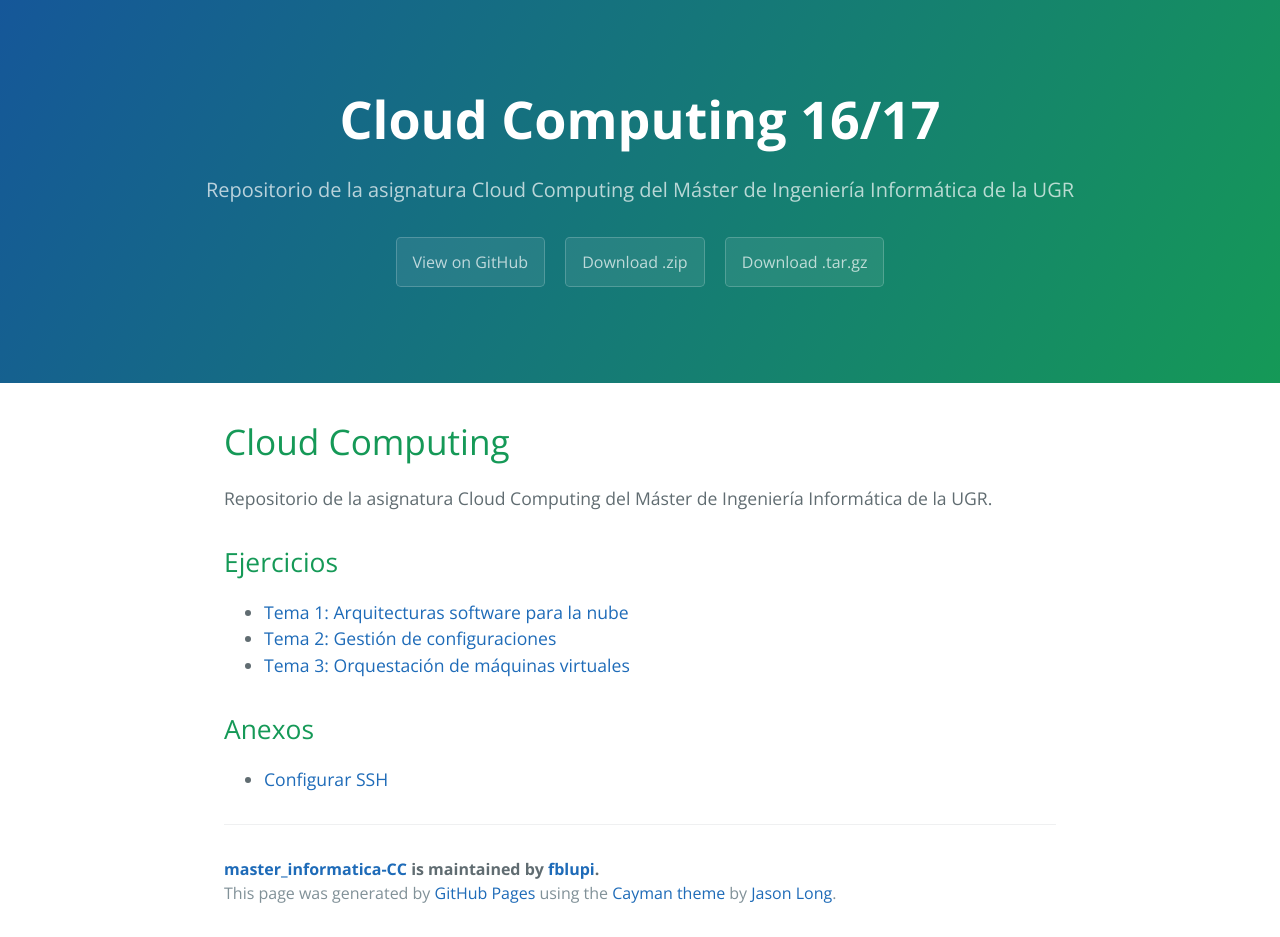
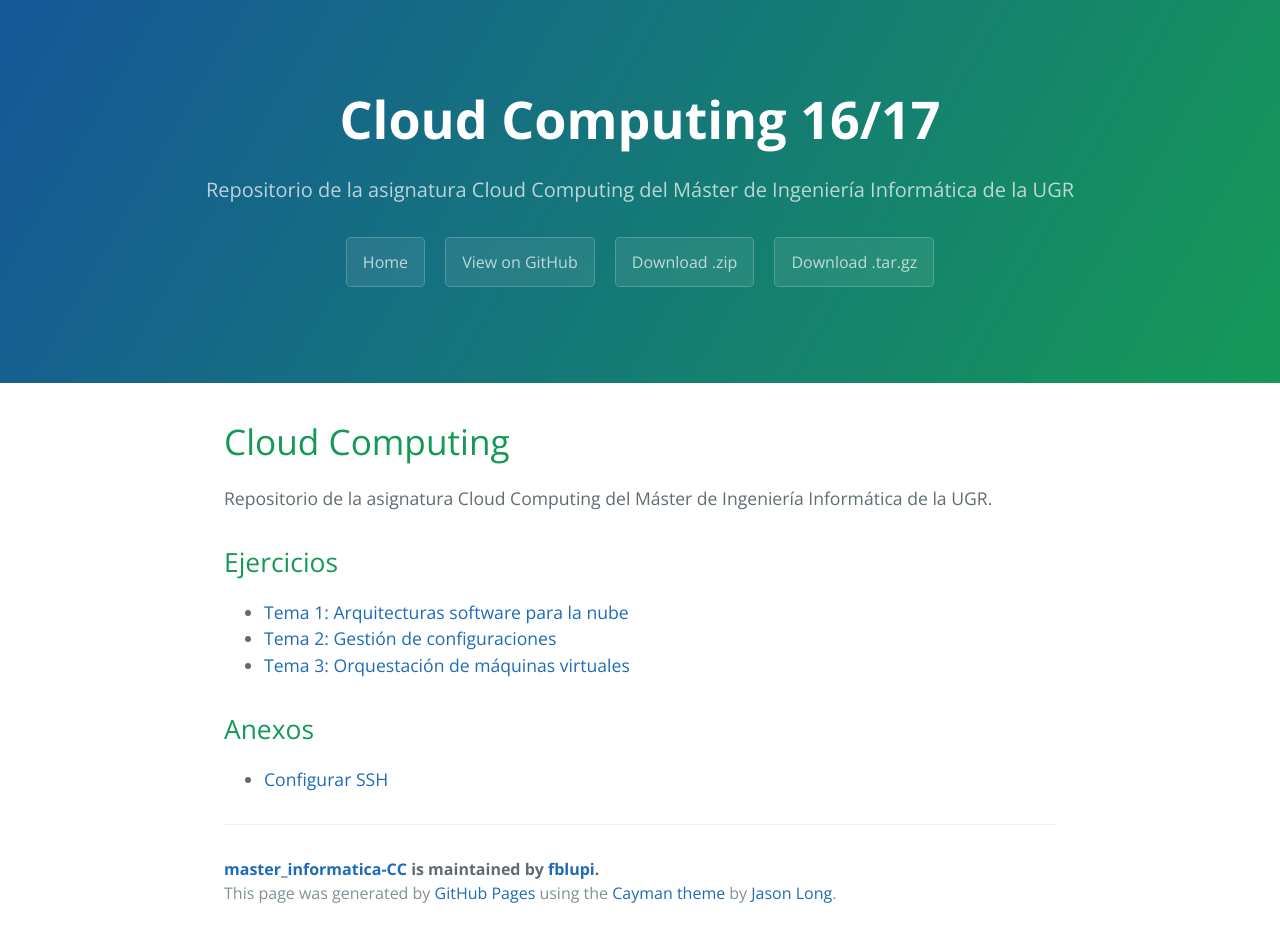
Before and after one commit to fblupi/master_informatica-CCFI, a Jekyll site: the page built from index.md, in a window 1280 px wide. Built offline with Jekyll 4.4.1, drawn with Linux system fonts in a browser that asks for light colours.

Commit message:
Añadido botón para volver a home

```diff
--- a/_layouts/anexos.html
+++ b/_layouts/anexos.html
@@ -13,6 +13,7 @@
     <section class="page-header">
       <h1 class="project-name">Cloud Computing 16/17</h1>
       <h2 class="project-tagline">Anexos de la asignatura</h2>
+      <a href="https://fblupi.github.io/master_informatica-CC" class="btn">Home</a>
       <a href="https://github.com/fblupi/master_informatica-CC" class="btn">View on GitHub</a>
       <a href="https://github.com/fblupi/master_informatica-CC/zipball/master" class="btn">Download .zip</a>
       <a href="https://github.com/fblupi/master_informatica-CC/tarball/master" class="btn">Download .tar.gz</a>
--- a/_layouts/ejercicios.html
+++ b/_layouts/ejercicios.html
@@ -13,6 +13,7 @@
     <section class="page-header">
       <h1 class="project-name">Cloud Computing 16/17</h1>
       <h2 class="project-tagline">Ejercicios de la asignatura</h2>
+      <a href="https://fblupi.github.io/master_informatica-CC" class="btn">Home</a>
       <a href="https://github.com/fblupi/master_informatica-CC" class="btn">View on GitHub</a>
       <a href="https://github.com/fblupi/master_informatica-CC/zipball/master" class="btn">Download .zip</a>
       <a href="https://github.com/fblupi/master_informatica-CC/tarball/master" class="btn">Download .tar.gz</a>
--- a/_layouts/index.html
+++ b/_layouts/index.html
@@ -13,6 +13,7 @@
     <section class="page-header">
       <h1 class="project-name">Cloud Computing 16/17</h1>
       <h2 class="project-tagline">Repositorio de la asignatura Cloud Computing del Máster de Ingeniería Informática de la UGR</h2>
+      <a href="https://fblupi.github.io/master_informatica-CC" class="btn">Home</a>
       <a href="https://github.com/fblupi/master_informatica-CC" class="btn">View on GitHub</a>
       <a href="https://github.com/fblupi/master_informatica-CC/zipball/master" class="btn">Download .zip</a>
       <a href="https://github.com/fblupi/master_informatica-CC/tarball/master" class="btn">Download .tar.gz</a>
```
